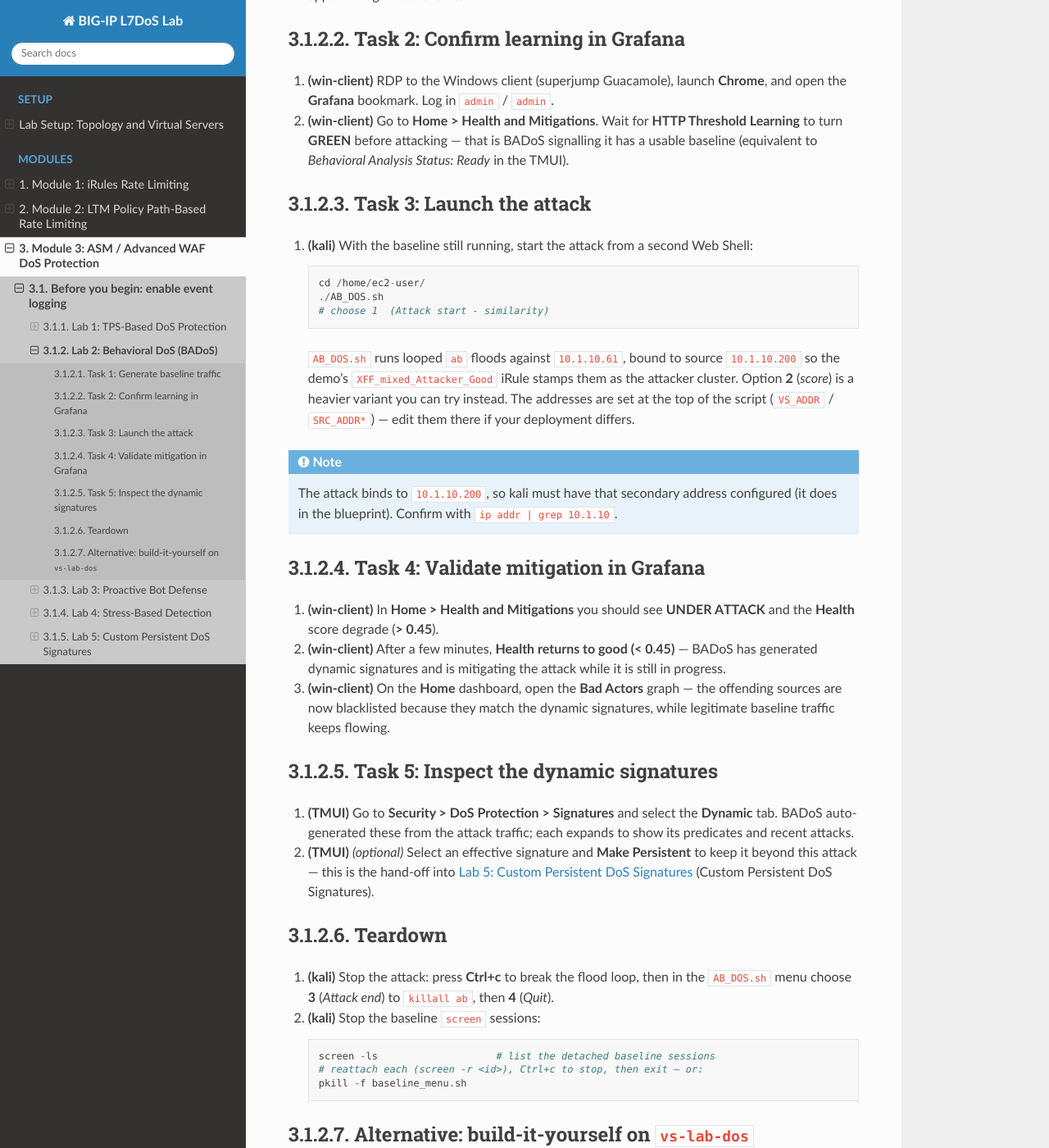
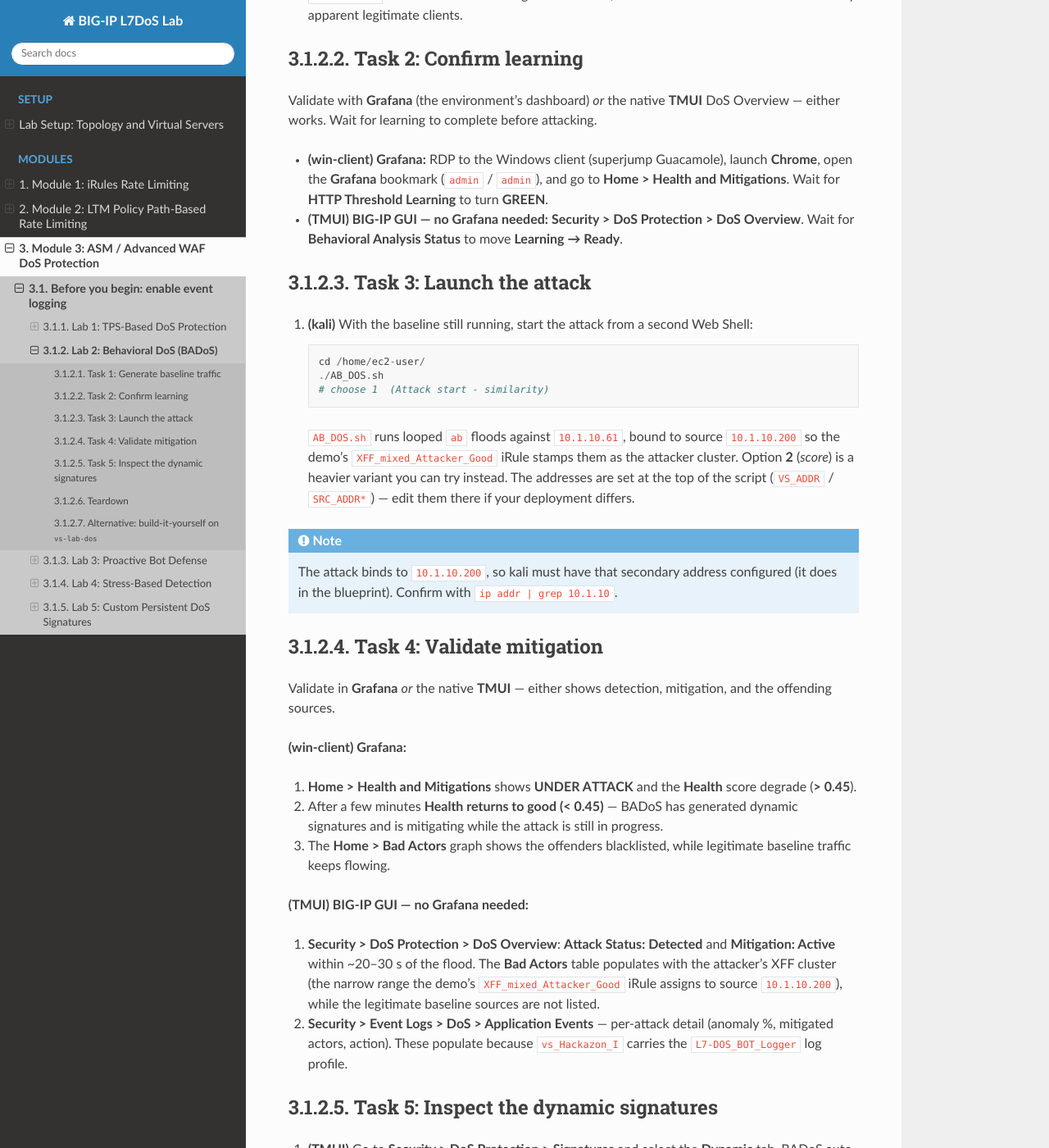
Before and after one commit to snowblind-/BIG-IP-L7DoS-Lab, a Sphinx documentation site: the page built from docs/module3-asm-waf/lab2/lab2-behavioral-dos.rst, in a window 1280 px wide and 1400 px high, scrolled down 1541 px. Shown: the whole window at 82% size. Built offline with Sphinx 7.4.7 and the Read the Docs theme 3.1.0, drawn with Linux system fonts in a browser that asks for light colours; some of the changed text lies outside the part shown.

Commit message:
Lab 2: add the native TMUI validation path alongside Grafana
Grafana was the only way to confirm learning/mitigation after the rewrite. Add
the original TMUI (no-Grafana) path to both:
- Task 2: DoS Overview > Behavioral Analysis Status Learning->Ready.
- Task 4: DoS Overview > Attack Status Detected / Mitigation Active + Bad Actors
  table (attacker XFF cluster), and Event Logs > DoS > Application Events.
Intro notes either method works; Dynamic Signatures (Task 5) already in TMUI.

```diff
--- a/docs/module3-asm-waf/lab2/lab2-behavioral-dos.rst
+++ b/docs/module3-asm-waf/lab2/lab2-behavioral-dos.rst
@@ -4,7 +4,8 @@
 Behavioral DoS (BADoS) uses machine learning to model **normal** traffic, then
 detects and mitigates anomalies automatically — no explicit thresholds. This lab
 drives the blueprint's ready-made BaDOS demo from kali and validates it in
-**Grafana**, then inspects the dynamic signatures BADoS generates.
+**Grafana** (or the native TMUI **DoS Overview**), then inspects the dynamic
+signatures BADoS generates.
 
 .. list-table:: Lab environment
    :header-rows: 1
@@ -75,16 +76,19 @@
    Both patterns source from ``10.1.10.100`` with randomised user-agents and
    URLs, so BADoS learns a model built from many apparent legitimate clients.
 
-Task 2: Confirm learning in Grafana
------------------------------------
+Task 2: Confirm learning
+------------------------
 
-#. **(win-client)** RDP to the Windows client (superjump Guacamole), launch
-   **Chrome**, and open the **Grafana** bookmark. Log in ``admin`` / ``admin``.
+Validate with **Grafana** (the environment's dashboard) *or* the native **TMUI**
+DoS Overview — either works. Wait for learning to complete before attacking.
 
-#. **(win-client)** Go to **Home > Health and Mitigations**. Wait for
-   **HTTP Threshold Learning** to turn **GREEN** before attacking — that is
-   BADoS signalling it has a usable baseline (equivalent to *Behavioral Analysis
-   Status: Ready* in the TMUI).
+- **(win-client) Grafana:** RDP to the Windows client (superjump Guacamole),
+  launch **Chrome**, open the **Grafana** bookmark (``admin`` / ``admin``), and go
+  to **Home > Health and Mitigations**. Wait for **HTTP Threshold Learning** to
+  turn **GREEN**.
+- **(TMUI) BIG-IP GUI — no Grafana needed:** **Security > DoS Protection > DoS
+  Overview**. Wait for **Behavioral Analysis Status** to move **Learning →
+  Ready**.
 
 Task 3: Launch the attack
 -------------------------
@@ -107,19 +111,34 @@
    The attack binds to ``10.1.10.200``, so kali must have that secondary address
    configured (it does in the blueprint). Confirm with ``ip addr | grep 10.1.10``.
 
-Task 4: Validate mitigation in Grafana
---------------------------------------
+Task 4: Validate mitigation
+---------------------------
 
-#. **(win-client)** In **Home > Health and Mitigations** you should see
-   **UNDER ATTACK** and the **Health** score degrade (**> 0.45**).
+Validate in **Grafana** *or* the native **TMUI** — either shows detection,
+mitigation, and the offending sources.
 
-#. **(win-client)** After a few minutes, **Health returns to good (< 0.45)** —
-   BADoS has generated dynamic signatures and is mitigating the attack while it
-   is still in progress.
+**(win-client) Grafana:**
 
-#. **(win-client)** On the **Home** dashboard, open the **Bad Actors** graph —
-   the offending sources are now blacklisted because they match the dynamic
-   signatures, while legitimate baseline traffic keeps flowing.
+#. **Home > Health and Mitigations** shows **UNDER ATTACK** and the **Health**
+   score degrade (**> 0.45**).
+
+#. After a few minutes **Health returns to good (< 0.45)** — BADoS has generated
+   dynamic signatures and is mitigating while the attack is still in progress.
+
+#. The **Home > Bad Actors** graph shows the offenders blacklisted, while
+   legitimate baseline traffic keeps flowing.
+
+**(TMUI) BIG-IP GUI — no Grafana needed:**
+
+#. **Security > DoS Protection > DoS Overview**: **Attack Status: Detected** and
+   **Mitigation: Active** within ~20–30 s of the flood. The **Bad Actors** table
+   populates with the attacker's XFF cluster (the narrow range the demo's
+   ``XFF_mixed_Attacker_Good`` iRule assigns to source ``10.1.10.200``), while the
+   legitimate baseline sources are not listed.
+
+#. **Security > Event Logs > DoS > Application Events** — per-attack detail
+   (anomaly %, mitigated actors, action). These populate because
+   ``vs_Hackazon_I`` carries the ``L7-DOS_BOT_Logger`` log profile.
 
 Task 5: Inspect the dynamic signatures
 --------------------------------------
```
